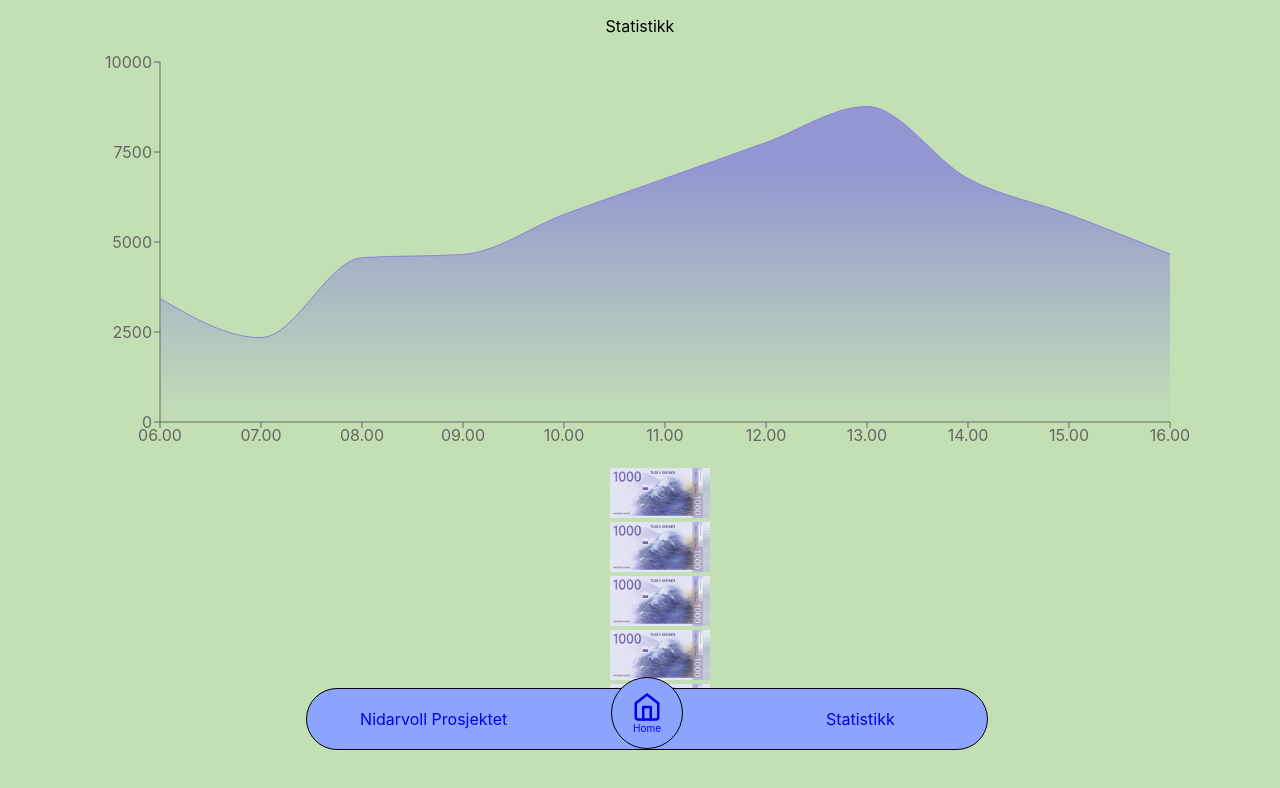
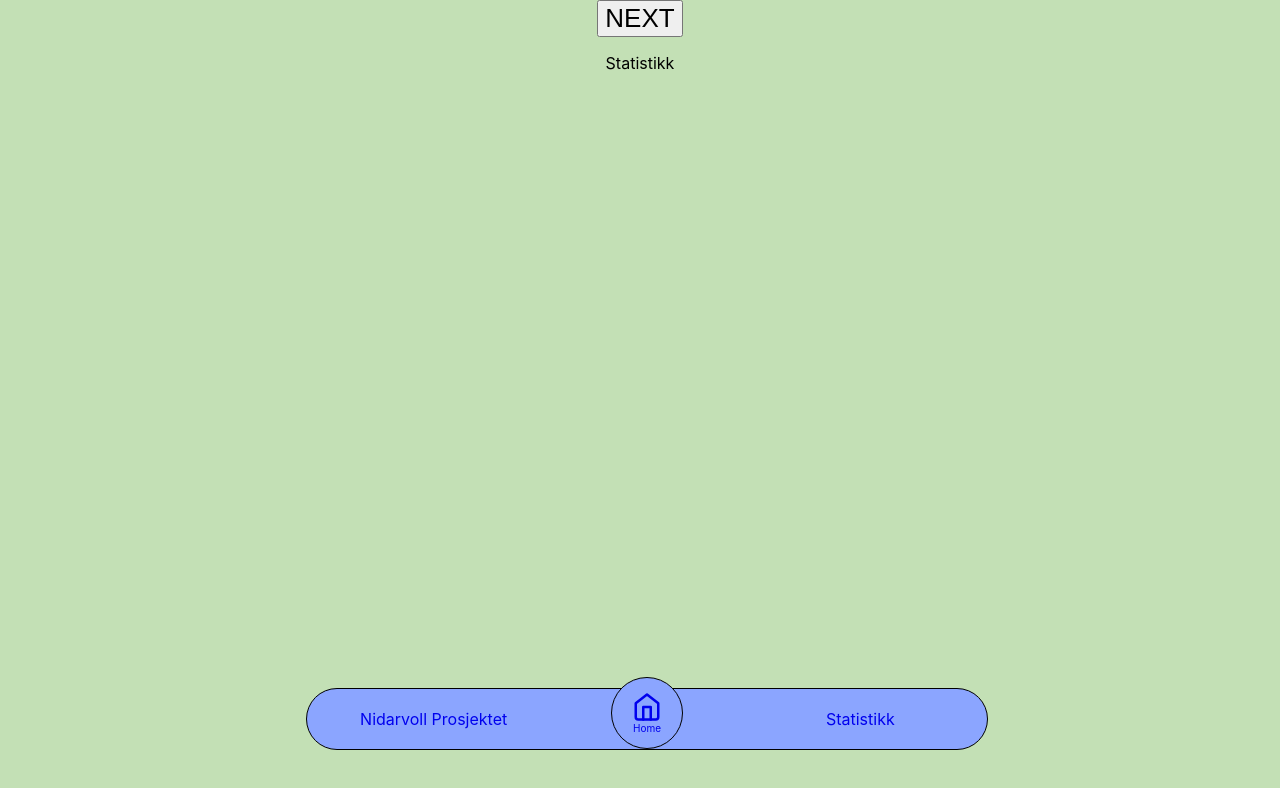
Before and after one commit to BG4-22/GREENK, a React (Vite) app: page /statistikk in a window 1280 px wide. Shown: the top 788 px of the page. Built offline with nearby package versions, Linux system fonts and the light colour scheme.

Commit message:
feat(#21) startet på slideshow av stats

```diff
--- a/src/pages/stats/Statistics.tsx
+++ b/src/pages/stats/Statistics.tsx
@@ -1,16 +1,49 @@
 import { Text } from '@chakra-ui/react';
-import React from 'react';
+import React, { useState, useEffect } from 'react';
 import Diagram from '../../components/Diagram';
 import DiagramC from '../../components/DiagramC';
+//import { Slide } from 'react-slideshow-image';
 
 export interface StatisticsPropsI {}
 
 const Statistics: React.FC<StatisticsPropsI> = (props: StatisticsPropsI) => {
+    const [component, setComponent] = useState('diagram');
+
+    //const components = [<Diagram />, <DiagramC />];
+
+    function setComponentIndex() {
+        switch (component) {
+            case 'start':
+                return <Diagram />;
+            case 'playing':
+                return <DiagramC />;
+
+            default:
+                return null;
+        }
+    }
+
+    /*function setComponentIndex() {
+        let componentIndex = 0;
+        getComponent(componentIndex);
+        if(componentIndex > components.length){
+            componentIndex = 0;
+        }
+        componentIndex++;
+    }*/
+
+    /*function getComponent(componentIndex: number) {
+        return components[componentIndex];
+    }*/
+
+    useEffect(() => {
+        setComponentIndex();
+    });
+
     return (
         <>
+            <button onClick={setComponentIndex}>NEXT</button>
             <Text>Statistikk</Text>
-            <Diagram />
-            <DiagramC />
         </>
     );
 };
```
